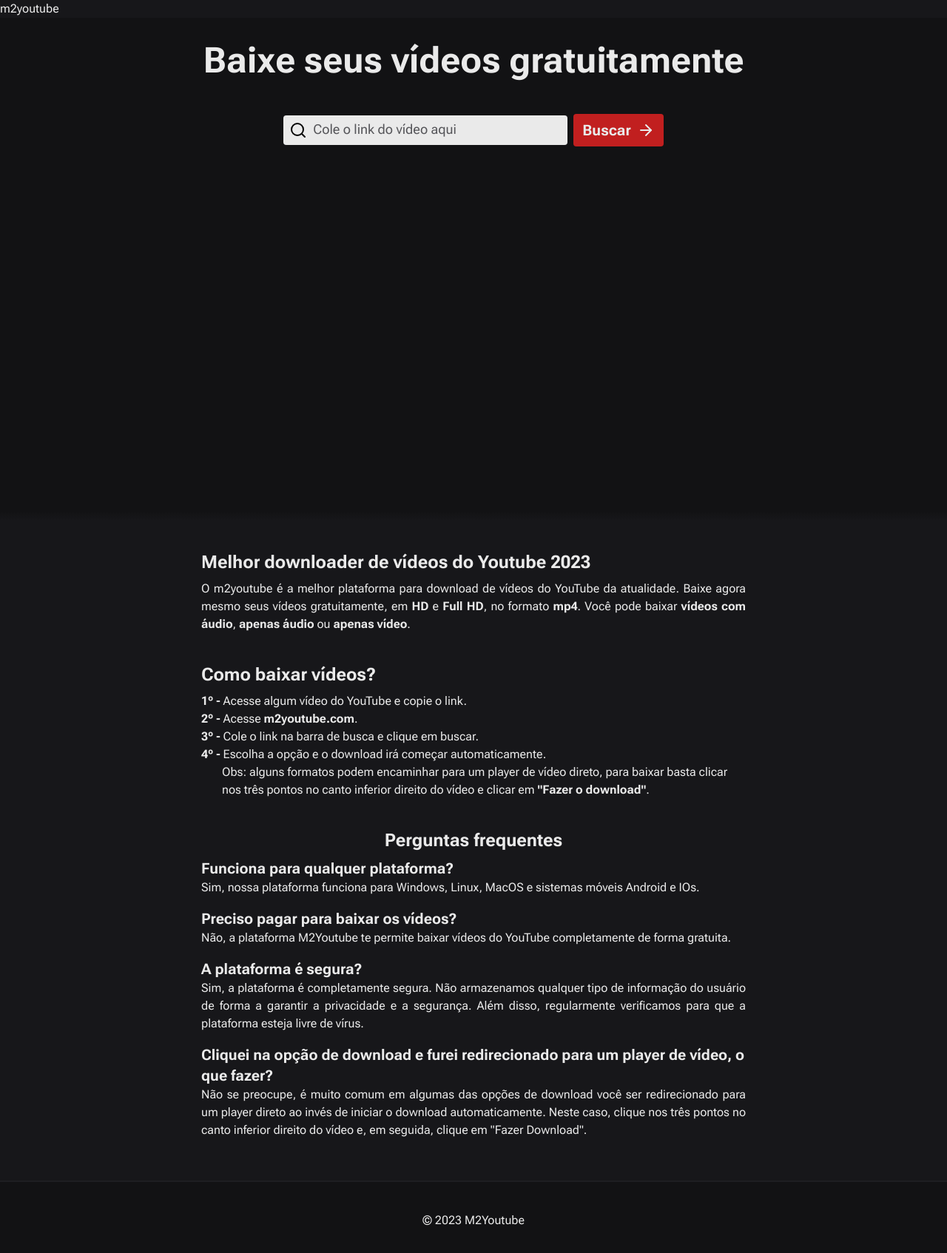
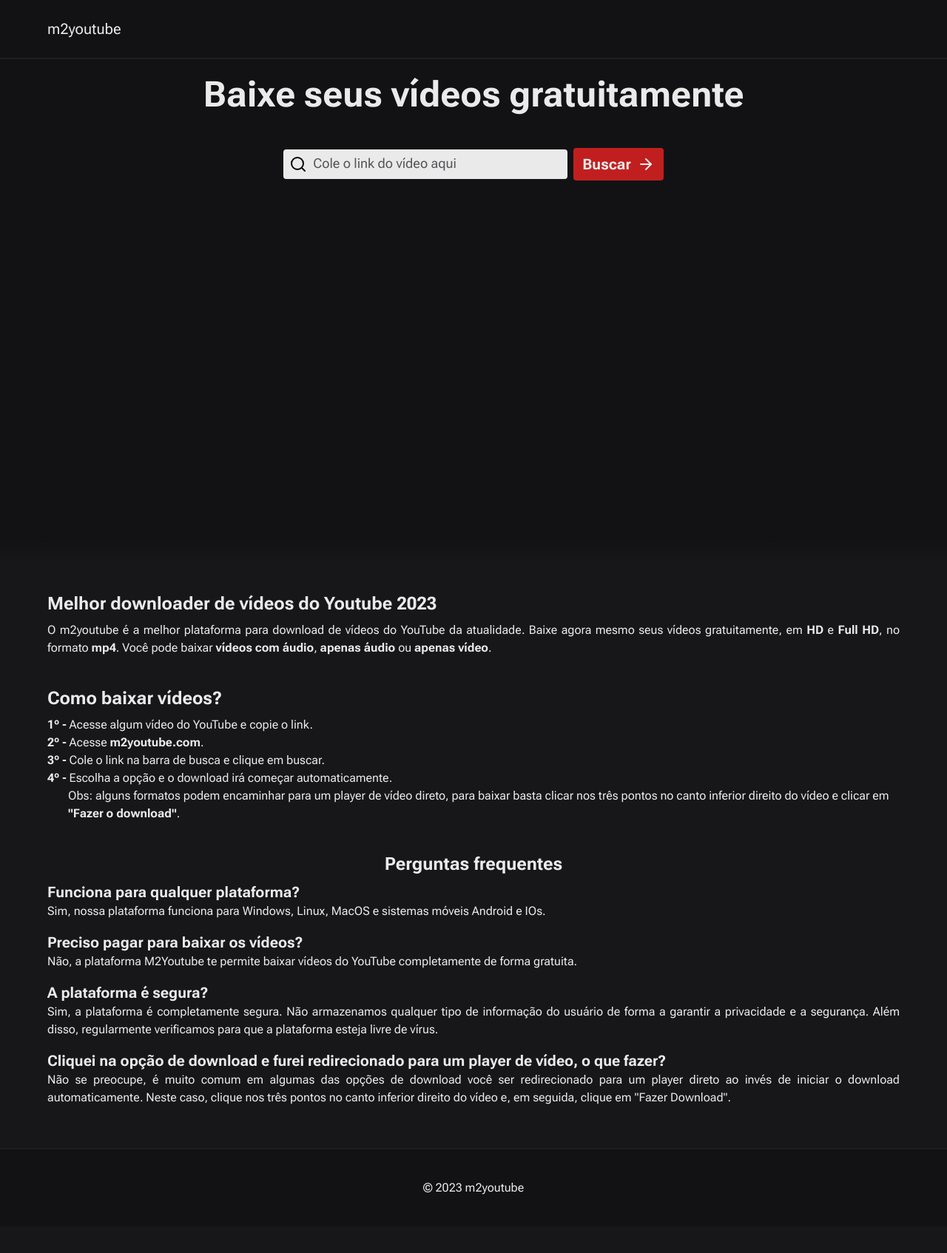
Before and after one commit to RichardeLira/Youtube-Web-DownLoader, a Next.js app in the folder FrontEnd/: page / in a window 1280 px wide. Shown: the top 1694 px of the page at 74% size. After the commit the page ends 1658 px from the top, so only its background shows below. Built offline with nearby package versions, Linux system fonts and the light colour scheme.

Commit message:
add header and fix layout align

```diff
--- a/FrontEnd/src/app/layout.tsx
+++ b/FrontEnd/src/app/layout.tsx
@@ -1,3 +1,4 @@
+import Navbar from '@/components/Navbar'
 import './globals.css'
 import { Roboto_Flex as Roboto } from 'next/font/google'
 import { ReactNode } from 'react'
@@ -12,11 +13,15 @@
 export default function RootLayout({ children }: { children: ReactNode }) {
   return (
     <html lang="en">
-      <body className={`${roboto.variable} bg-gray-800 font-sans text-gray-50`}>
-        <header>m2youtube</header>
-        <main className="flex min-h-screen overflow-y-auto">{children}</main>
-        <footer className="flex w-full items-center justify-center border-t-2 border-t-gray-700 bg-gray-900 py-10">
-          © 2023 M2Youtube
+      <body
+        className={`${roboto.variable} overflow-y-auto bg-gray-800 font-sans text-gray-50`}
+      >
+        <Navbar />
+
+        <main className="min-h-screen">{children}</main>
+
+        <footer className="bottom-0 flex w-full items-center justify-center border-t-2 border-t-gray-700 bg-gray-900 py-10">
+          © 2023 m2youtube
         </footer>
       </body>
     </html>
--- a/FrontEnd/src/app/page.tsx
+++ b/FrontEnd/src/app/page.tsx
@@ -47,8 +47,8 @@
   }
 
   return (
-    <div className="flex min-h-screen w-full flex-col">
-      <section className="flex h-full w-full flex-col items-center justify-center gap-4 bg-gray-900 px-4 py-6 sm:gap-8">
+    <div className="flex w-full flex-col">
+      <section className="flex w-full flex-col items-center justify-center gap-4 bg-gray-900 px-4 py-6 sm:gap-8">
         <div className="flex w-full flex-col items-center justify-center gap-8 sm:gap-12">
           <h1 className="flex text-center text-xl font-bold sm:text-4xl md:text-5xl">
             Baixe seus vídeos gratuitamente
@@ -72,7 +72,7 @@
 
       <div className="h-8 bg-gradient-to-b from-gray-900 to-gray-800" />
       <div className="flex flex-col items-center pt-10">
-        <section className="w-full px-4 pb-10 sm:w-[60vw]">
+        <section className="w-full max-w-[1440px] px-8 pb-10 sm:px-16">
           <div className="flex flex-col gap-2">
             <h2 className="text-lg font-bold sm:text-xl md:text-2xl">
               Melhor downloader de vídeos do Youtube 2023
@@ -88,7 +88,7 @@
           </div>
         </section>
 
-        <section className="w-full px-4 pb-10 sm:w-[60vw]">
+        <section className="w-full max-w-[1440px] px-16 pb-10">
           <div className="flex flex-col gap-2">
             <h2 className="text-lg font-bold sm:text-xl md:text-2xl">
               Como baixar vídeos?
@@ -119,7 +119,7 @@
           </div>
         </section>
 
-        <section className="w-full px-4 pb-10 sm:w-[60vw]">
+        <section className="w-full max-w-[1440px] px-16 pb-10">
           <div className="flex flex-col gap-2">
             <h2 className="w-full text-center text-lg font-bold sm:text-xl md:text-2xl">
               Perguntas frequentes
--- /dev/null
+++ b/FrontEnd/src/components/Navbar/index.tsx
@@ -0,0 +1,13 @@
+import Link from 'next/link'
+
+export default function Navbar() {
+  return (
+    <header className="z-50 mx-auto flex h-20 w-full justify-center border-b-2 border-gray-700 bg-gray-900">
+      <div className="flex h-full w-full max-w-[1440px] content-between items-center justify-between px-8 sm:px-16">
+        <Link href="/" className="flex items-center text-xl">
+          m2youtube
+        </Link>
+      </div>
+    </header>
+  )
+}
```
